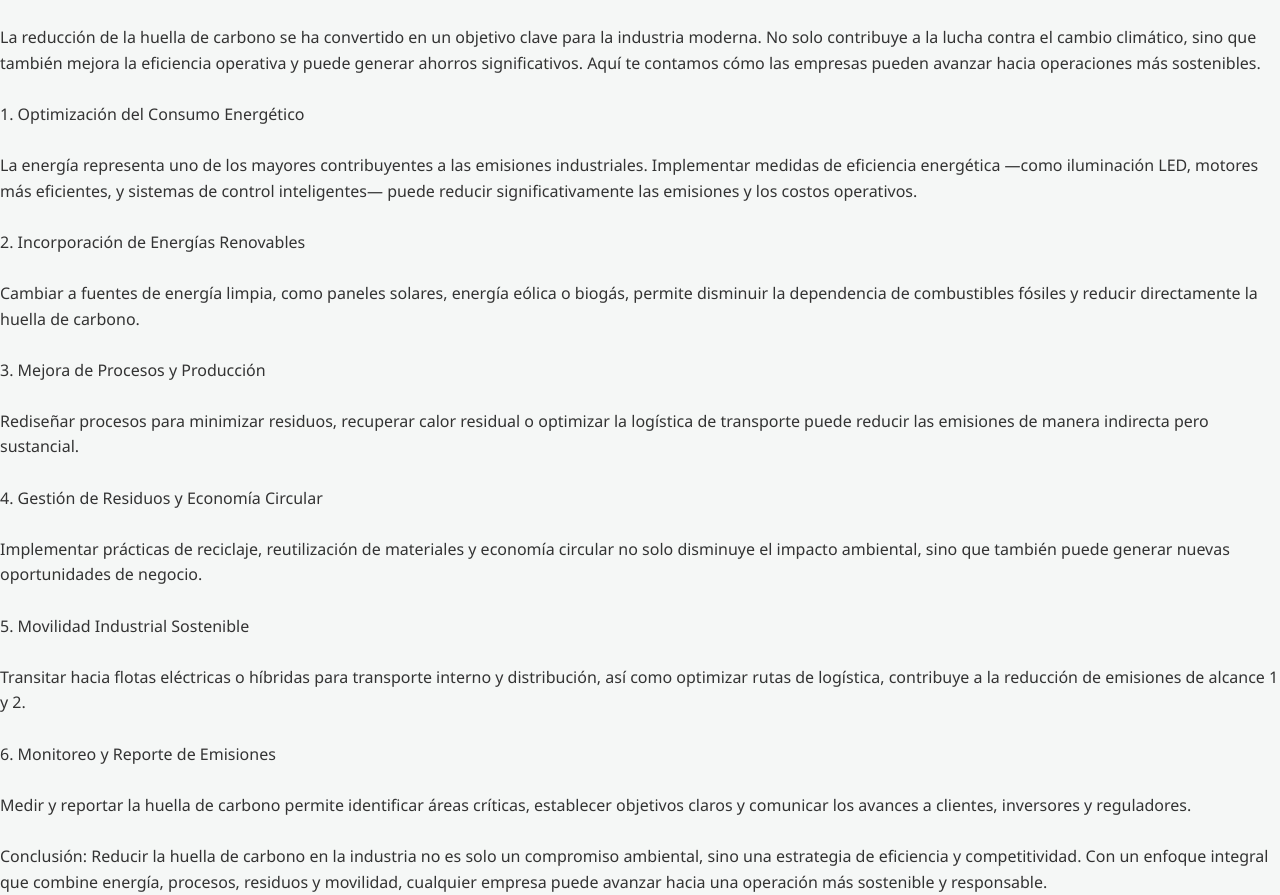
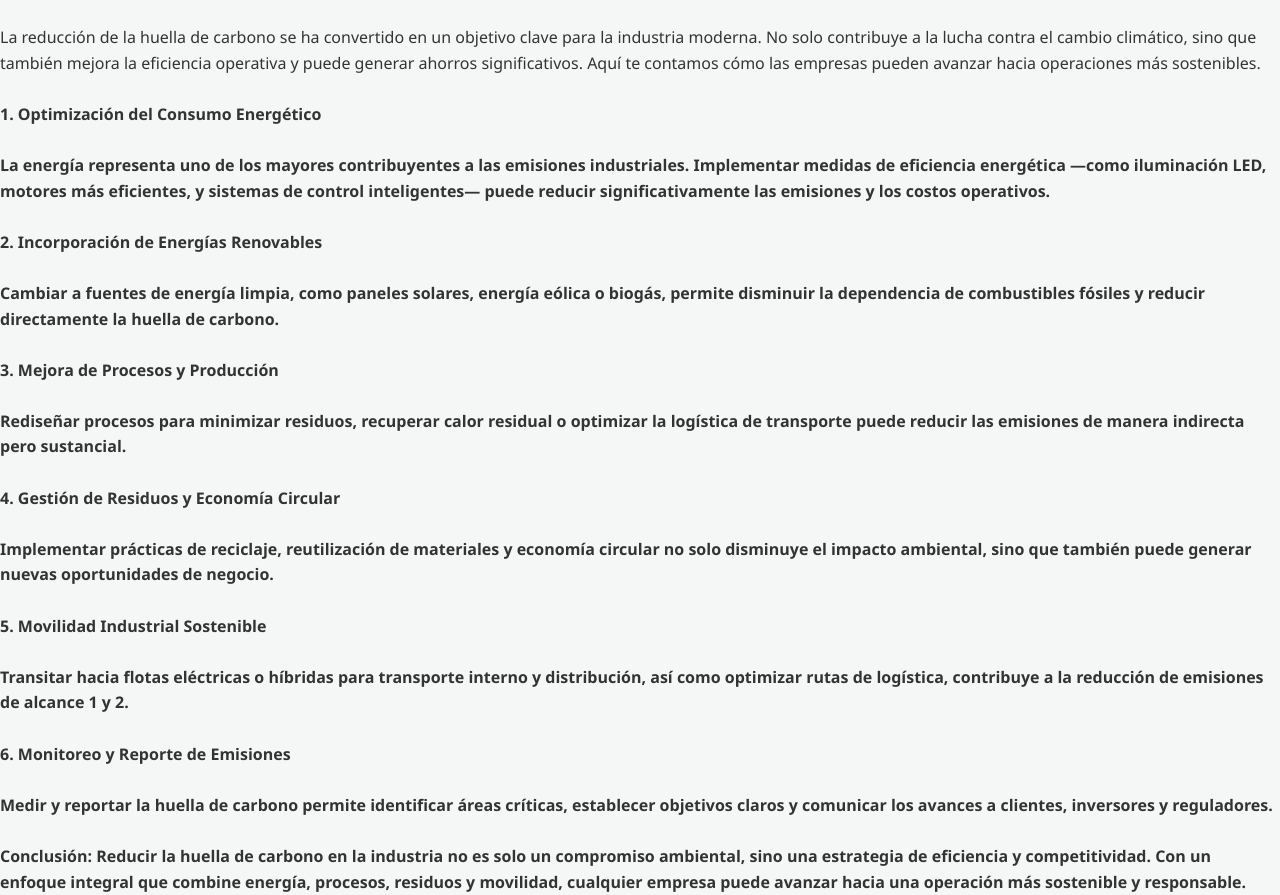
Before and after one commit to garineguerguerian-tech/consultoria-ambiental-, a plain HTML site: page post1.html in a window 1280 px wide. Shown: the part 103-998 px from the top of the page. Drawn offline with Linux system fonts and the light colour scheme.

Commit message:
Update post1.html

```diff
--- a/post1.html
+++ b/post1.html
@@ -16,27 +16,27 @@
 
 La reducción de la huella de carbono se ha convertido en un objetivo clave para la industria moderna. No solo contribuye a la lucha contra el cambio climático, sino que también mejora la eficiencia operativa y puede generar ahorros significativos. Aquí te contamos cómo las empresas pueden avanzar hacia operaciones más sostenibles. <br><br>
 
-1. Optimización del Consumo Energético <br><br>
+ <strong>1. Optimización del Consumo Energético<strong> <br><br>
 
 La energía representa uno de los mayores contribuyentes a las emisiones industriales. Implementar medidas de eficiencia energética —como iluminación LED, motores más eficientes, y sistemas de control inteligentes— puede reducir significativamente las emisiones y los costos operativos. <br><br>
 
-2. Incorporación de Energías Renovables <br><br>
+<strong> 2. Incorporación de Energías Renovables<strong> <br><br>
 
 Cambiar a fuentes de energía limpia, como paneles solares, energía eólica o biogás, permite disminuir la dependencia de combustibles fósiles y reducir directamente la huella de carbono. <br><br>
 
-3. Mejora de Procesos y Producción <br><br>
+<strong> 3. Mejora de Procesos y Producción <strong><br><br>
 
 Rediseñar procesos para minimizar residuos, recuperar calor residual o optimizar la logística de transporte puede reducir las emisiones de manera indirecta pero sustancial. <br><br>
 
-4. Gestión de Residuos y Economía Circular <br><br>
+<strong> 4. Gestión de Residuos y Economía Circular<strong> <br><br>
 
 Implementar prácticas de reciclaje, reutilización de materiales y economía circular no solo disminuye el impacto ambiental, sino que también puede generar nuevas oportunidades de negocio. <br><br>
 
-5. Movilidad Industrial Sostenible <br><br>
+<strong> 5. Movilidad Industrial Sostenible<strong><br><br>
 
 Transitar hacia flotas eléctricas o híbridas para transporte interno y distribución, así como optimizar rutas de logística, contribuye a la reducción de emisiones de alcance 1 y 2. <br><br>
 
-6. Monitoreo y Reporte de Emisiones <br><br>
+<strong> 6. Monitoreo y Reporte de Emisiones<strong> <br><br>
 
 Medir y reportar la huella de carbono permite identificar áreas críticas, establecer objetivos claros y comunicar los avances a clientes, inversores y reguladores. <br><br>
 
```
